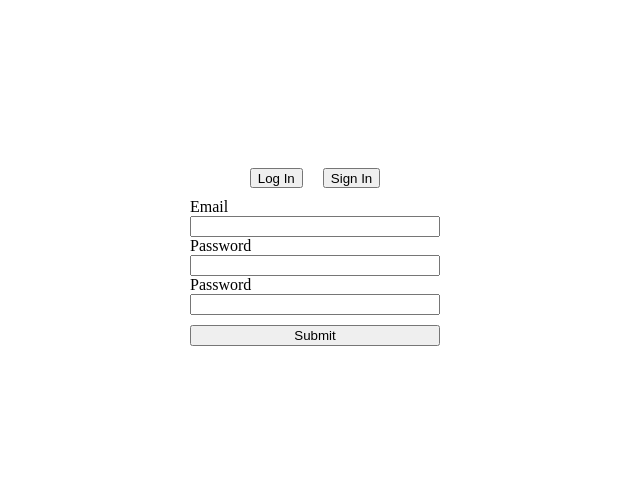
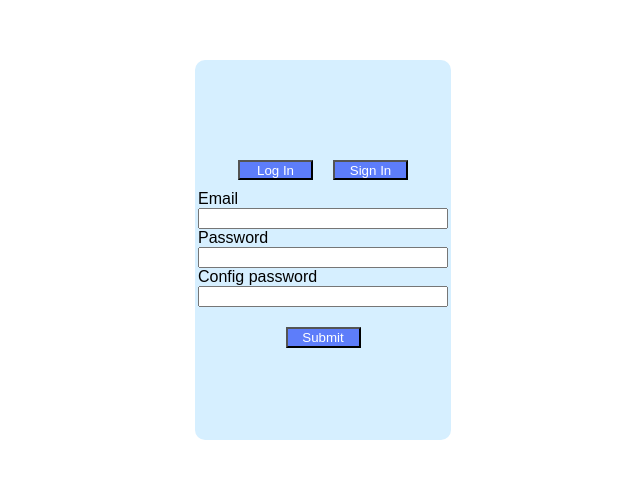
Before and after one commit to AnnaBozhko/HW.SQL, a plain HTML site: page Page_2.html in a window 1280 px wide. Shown: the part 148-626 px from the top of the page, without its empty margins (325-965 px from the left). Drawn offline with Linux system fonts and the light colour scheme.

Commit message:
update style

```diff
--- a/Page_2.html
+++ b/Page_2.html
@@ -15,17 +15,16 @@
     </div>
 
     <div class="enterData">
-
         <label for="emailSignIn">Email</label>
         <input type="text" id="emailSignIn"/>
 
-        <label>Password</label>
+        <label for="passwordSignIn">Password</label>
         <input type="password" id="passwordSignIn"/>
-        <label>Password</label>
+
+        <label for="passwordSecondSignIn">Config password</label>
         <input type="password" id="passwordSecondSignIn"/>
 
-        <button id="submitSignIn">Submit</button>
-
+        <button id="submitSignIn" class="buttonUp__item buttonUp__item_submit">Submit</button>
     </div>
 </div>
 
--- a/style.css
+++ b/style.css
@@ -1,3 +1,12 @@
+body {
+    width: 100%;
+    height: 1000%;
+    display: flex;
+    justify-content: center;
+    overflow: hidden;
+    font-family: Arial;
+}
+
 .buttonUp {
     width: 250px;
     height: 30px;
@@ -11,24 +20,36 @@
     height: 250px;
     display: flex;
     flex-direction: column;
-
 }
 
 .buttonUp__item {
-    margin: 0px 10px 10px 10px;
+    background: #5D7DFA;
+    width: 30%;
+    margin: 0 10px 10px 10px;
+    color: white;
+}
+.buttonUp__item:hover {
+    background: darkblue;
+}
+
+.buttonUp__item_submit {
+    margin-top: 10px;
+    margin-left: 35%;
 }
 
 
 .form {
+    background: #D6EFFF;
+    width: 20%;
+    height: 50%;
+    display: flex;
+    flex-direction: column;
     align-items: center;
-    display: flex;
-    margin: 25% auto auto auto;
-    width: 500px;
-    height: 280px;
-    flex-direction: column;
+    margin-top: 200px;
+    padding-top: 100px;
+    border-radius: 10px;
 }
 
 #passwordSecondSignIn {
     margin-bottom: 10px;
-
 }
```
Also changed, not shown: Page_1.html (+6 -9 lines).
